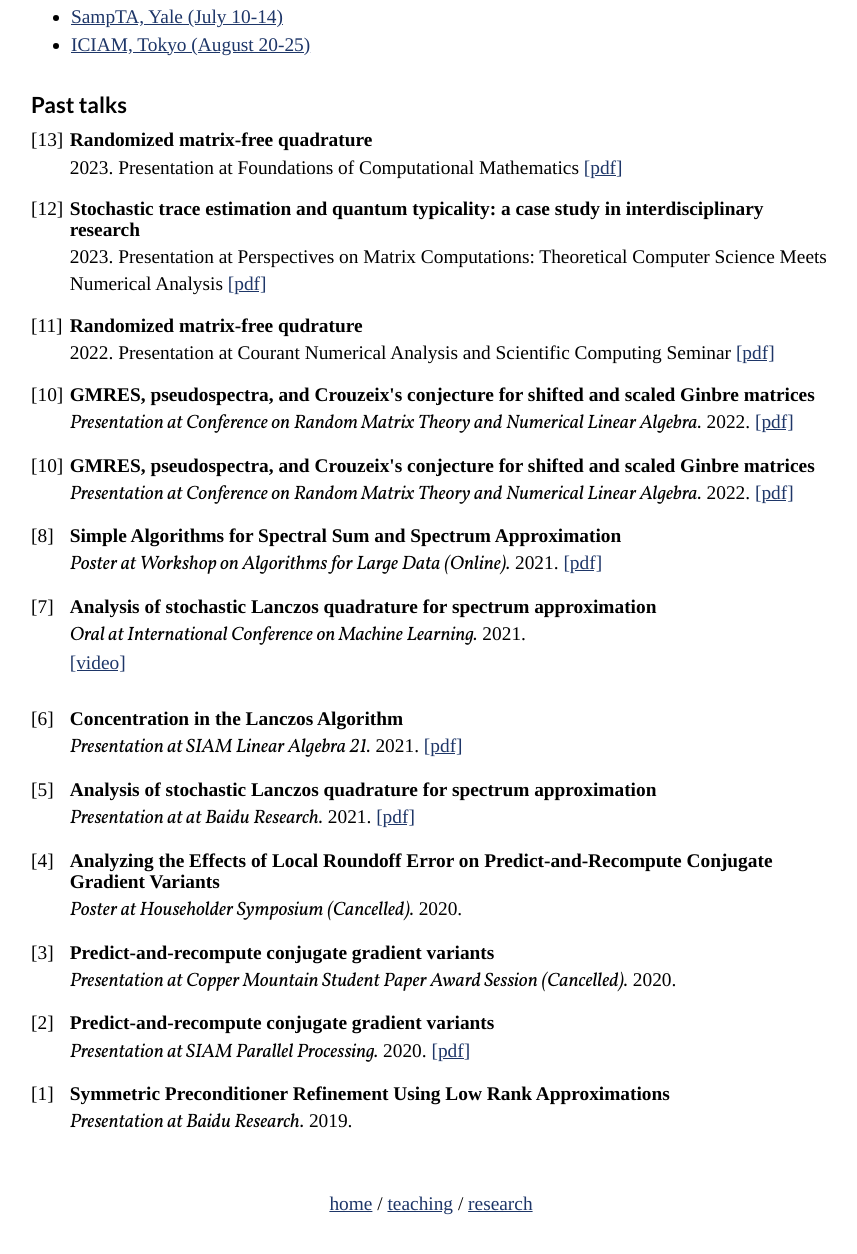
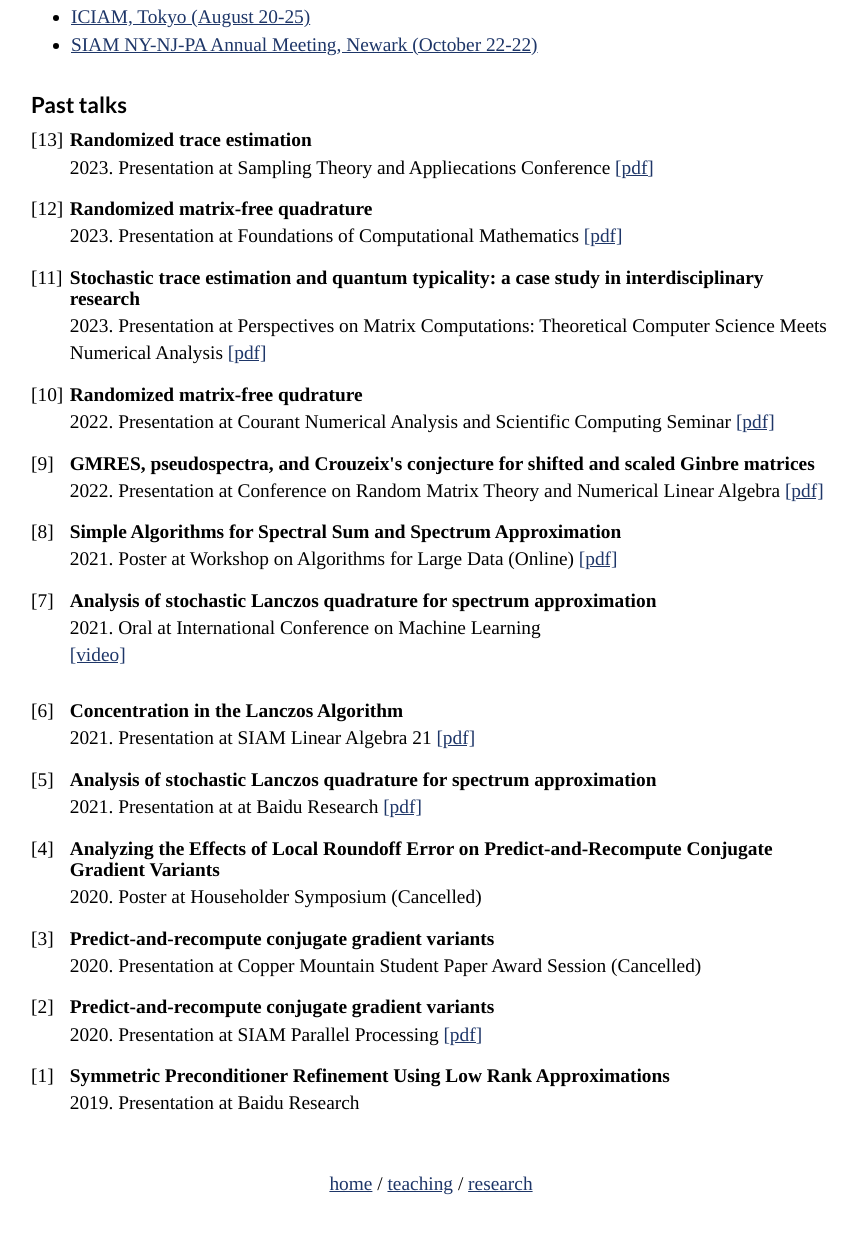
Before and after one commit to tchen-research/tchen-research.github.io, a plain HTML site: page talks/index.html in a window 1280 px wide. Shown: the part 170-1424 px from the top of the page, without its empty margins (209-1066 px from the left). Drawn offline with Linux system fonts and the light colour scheme; a web font is replaced by a local one.

Commit message:
update sampta

```diff
--- a/talks/index.html
+++ b/talks/index.html
@@ -32,12 +32,20 @@
 <h1>Talks and presentations</h1>
 <h2>Upcoming Travel</h2>
 <ul>
-<li><a href="https://sampta2023.github.io/about/">SampTA, Yale (July 10-14)</a></li>
 <li><a href="https://iciam2023.org/">ICIAM, Tokyo (August 20-25)</a></li>
+<li><a href="https://sites.google.com/view/siam-nynjpa/annual-meeting">SIAM NY-NJ-PA Annual Meeting, Newark (October 22-22)</a></li>
 </ul>
 <h2>Past talks</h2>
 <p><div tabindex="0" class="paper">
-<div class="pub-idx">[13]</div><div class="pub-container"><div class="title">Randomized matrix-free quadrature</div><br>
+<div class="pub-idx">[13]</div><div class="pub-container"><div class="title">Randomized trace estimation</div><br>
+<div class="year">2023</div>.
+<div class="notes">Presentation at Sampling Theory and Appliecations Conference</div>
+<div class="pdf"><a href="https://research.chen.pw/talks/FSAMPTA3.pdf">[pdf]</a></div>
+</div>
+</div>
+
+<div tabindex="0" class="paper">
+<div class="pub-idx">[12]</div><div class="pub-container"><div class="title">Randomized matrix-free quadrature</div><br>
 <div class="year">2023</div>.
 <div class="notes">Presentation at Foundations of Computational Mathematics</div>
 <div class="pdf"><a href="https://research.chen.pw/talks/FOCM23.pdf">[pdf]</a></div>
@@ -45,7 +53,7 @@
 </div>
 
 <div tabindex="0" class="paper">
-<div class="pub-idx">[12]</div><div class="pub-container"><div class="title">Stochastic trace estimation and quantum typicality: a case study in interdisciplinary research</div><br>
+<div class="pub-idx">[11]</div><div class="pub-container"><div class="title">Stochastic trace estimation and quantum typicality: a case study in interdisciplinary research</div><br>
 <div class="year">2023</div>.
 <div class="notes">Presentation at Perspectives on Matrix Computations: Theoretical Computer Science Meets Numerical Analysis</div>
 <div class="pdf"><a href="https://research.chen.pw/talks/Banff23.pdf">[pdf]</a></div>
@@ -53,7 +61,7 @@
 </div>
 
 <div tabindex="0" class="paper">
-<div class="pub-idx">[11]</div><div class="pub-container"><div class="title">Randomized matrix-free qudrature</div><br>
+<div class="pub-idx">[10]</div><div class="pub-container"><div class="title">Randomized matrix-free qudrature</div><br>
 <div class="year">2022</div>.
 <div class="notes">Presentation at Courant Numerical Analysis and Scientific Computing Seminar</div>
 <div class="pdf"><a href="https://research.chen.pw/talks/NASC22.pdf">[pdf]</a></div>
@@ -61,79 +69,71 @@
 </div>
 
 <div tabindex="0" class="paper">
-<div class="pub-idx">[10]</div><div class="pub-container"><div class="title">GMRES, pseudospectra, and Crouzeix's conjecture for shifted and scaled Ginbre matrices</div><br>
-<div class="journal">Presentation at Conference on Random Matrix Theory and Numerical Linear Algebra.</div>
+<div class="pub-idx">[9]</div><div class="pub-container"><div class="title">GMRES, pseudospectra, and Crouzeix's conjecture for shifted and scaled Ginbre matrices</div><br>
 <div class="year">2022</div>.
-<div class="pdf"><a href="https://research.chen.pw/talks/RMTNLA22.pdf">[pdf]</a></div>
-</div>
-</div>
-
-<div tabindex="0" class="paper">
-<div class="pub-idx">[10]</div><div class="pub-container"><div class="title">GMRES, pseudospectra, and Crouzeix's conjecture for shifted and scaled Ginbre matrices</div><br>
-<div class="journal">Presentation at Conference on Random Matrix Theory and Numerical Linear Algebra.</div>
-<div class="year">2022</div>.
+<div class="notes">Presentation at Conference on Random Matrix Theory and Numerical Linear Algebra</div>
 <div class="pdf"><a href="https://research.chen.pw/talks/RMTNLA22.pdf">[pdf]</a></div>
 </div>
 </div>
 
 <div tabindex="0" class="paper">
 <div class="pub-idx">[8]</div><div class="pub-container"><div class="title">Simple Algorithms for Spectral Sum and Spectrum Approximation</div><br>
-<div class="journal">Poster at Workshop on Algorithms for Large Data (Online).</div>
 <div class="year">2021</div>.
+<div class="notes">Poster at Workshop on Algorithms for Large Data (Online)</div>
 <div class="pdf"><a href="https://research.chen.pw/talks/WALDO21.pdf">[pdf]</a></div>
 </div>
 </div>
 
 <div tabindex="0" class="paper">
 <div class="pub-idx">[7]</div><div class="pub-container"><div class="title">Analysis of stochastic Lanczos quadrature for spectrum approximation</div><br>
-<div class="journal">Oral at International Conference on Machine Learning.</div>
 <div class="year">2021</div>.
+<div class="notes">Oral at International Conference on Machine Learning</div>
 <div class="video"><a href="https://www.youtube.com/watch?v=6QPu3Ij-t_k">[video]</a></div>
 </div>
 </div>
 
 <div tabindex="0" class="paper">
 <div class="pub-idx">[6]</div><div class="pub-container"><div class="title">Concentration in the Lanczos Algorithm</div><br>
-<div class="journal">Presentation at SIAM Linear Algebra 21.</div>
 <div class="year">2021</div>.
+<div class="notes">Presentation at SIAM Linear Algebra 21</div>
 <div class="pdf"><a href="https://research.chen.pw/talks/LA21.pdf">[pdf]</a></div>
 </div>
 </div>
 
 <div tabindex="0" class="paper">
 <div class="pub-idx">[5]</div><div class="pub-container"><div class="title">Analysis of stochastic Lanczos quadrature for spectrum approximation</div><br>
-<div class="journal">Presentation at at Baidu Research.</div>
 <div class="year">2021</div>.
+<div class="notes">Presentation at at Baidu Research</div>
 <div class="pdf"><a href="https://research.chen.pw/talks/baidu21.pdf">[pdf]</a></div>
 </div>
 </div>
 
 <div tabindex="0" class="paper">
 <div class="pub-idx">[4]</div><div class="pub-container"><div class="title">Analyzing the Effects of Local Roundoff Error on Predict-and-Recompute Conjugate Gradient Variants</div><br>
-<div class="journal">Poster at Householder Symposium (Cancelled).</div>
 <div class="year">2020</div>.
+<div class="notes">Poster at Householder Symposium (Cancelled)</div>
 </div>
 </div>
 
 <div tabindex="0" class="paper">
 <div class="pub-idx">[3]</div><div class="pub-container"><div class="title">Predict-and-recompute conjugate gradient variants</div><br>
-<div class="journal">Presentation at Copper Mountain Student Paper Award Session (Cancelled).</div>
 <div class="year">2020</div>.
+<div class="notes">Presentation at Copper Mountain Student Paper Award Session (Cancelled)</div>
 </div>
 </div>
 
 <div tabindex="0" class="paper">
 <div class="pub-idx">[2]</div><div class="pub-container"><div class="title">Predict-and-recompute conjugate gradient variants</div><br>
-<div class="journal">Presentation at SIAM Parallel Processing.</div>
 <div class="year">2020</div>.
+<div class="notes">Presentation at SIAM Parallel Processing</div>
 <div class="pdf"><a href="https://research.chen.pw/talks/PP20.pdf">[pdf]</a></div>
 </div>
 </div>
 
 <div tabindex="0" class="paper">
 <div class="pub-idx">[1]</div><div class="pub-container"><div class="title">Symmetric Preconditioner Refinement Using Low Rank Approximations</div><br>
-<div class="journal">Presentation at Baidu Research.</div>
 <div class="year">2019</div>.
+<div class="notes">Presentation at Baidu Research</div>
 </div>
 </div>
 </p>
```
Also changed, not shown: 3 other files.
